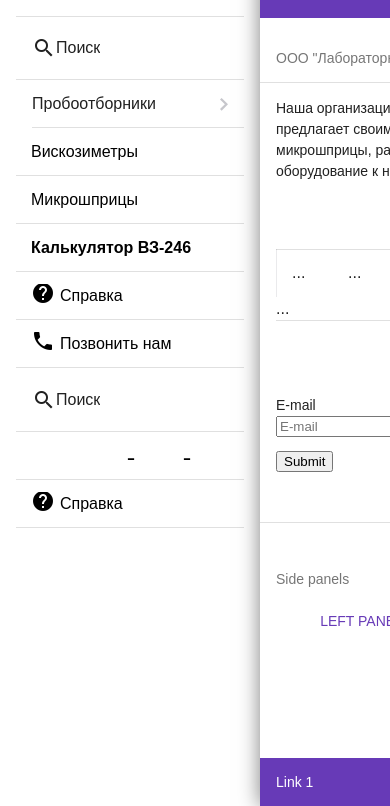
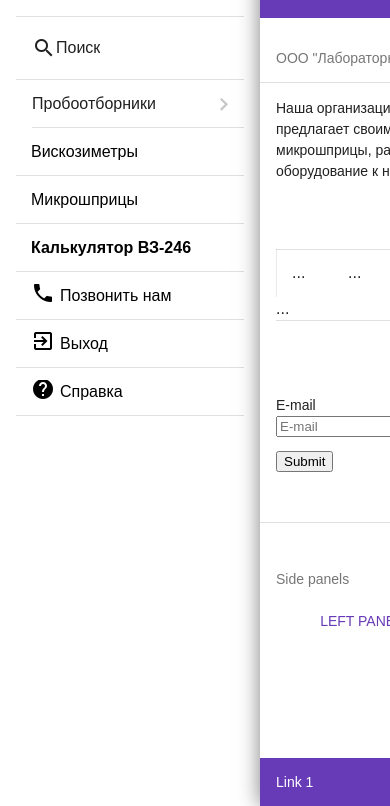
Before and after one commit to Roman-Labtech/270, a plain HTML site: page index.html in a window 390 px wide. Both pictures are taken after a click on the link 362 px from the left and 28 px from the top of the page. Shown: the part 38-844 px from the top of the page. Drawn offline with Linux system fonts and the light colour scheme; some packages are replaced by stand-ins of ours.

Commit message:
Add files via upload

```diff
--- a/index.html
+++ b/index.html
@@ -124,15 +124,6 @@
          </a>
    	</li>
 
-   	 <li class="accordion-item">
-			<div class="item-inner">
-			  <a href="question.html" data-ignore-cache="true">
-				<div class="item-title mainlinks">
-		  <i class="material-icons icon-settings">help</i>
-		  Справка</div>
-		       </a>
-		    </div>
-    </li>
 
       <li class="accordion-item">
         <a href="tel:+1234567" onclick="phonecall()" data-ignore-cache="true">
@@ -144,14 +135,6 @@
          </a>
       </li>
 
-          <li class="accordion-item">
-        <div class="item-inner">
-             <a href="searchbar.html" class="item-content item-link">
-                 <i class="material-icons">search</i>Поиск
-             </a>
-         </div>
-    </li>
-
 
 
    	<li class="accordion-item">
@@ -160,7 +143,7 @@
 			  <a href="#" data-ignore-cache="true" class="graylink" onClick="exitFromApp()">
 
 				<div class="item-title mainlinks">
-		       <i class="material-icons icon-settings">exit-to-app</i> Выход
+		       <i class="material-icons icon-settings">exit_to_app</i> Выход
                 </div>
          </a>
         </div>
```
